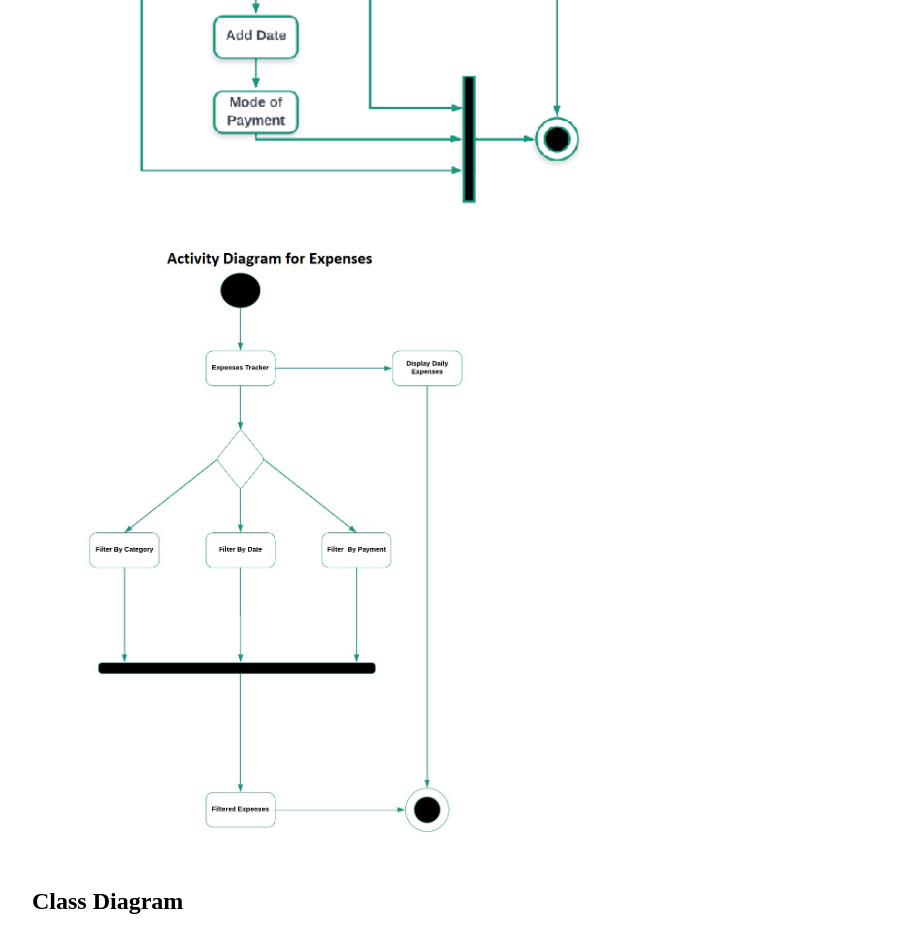
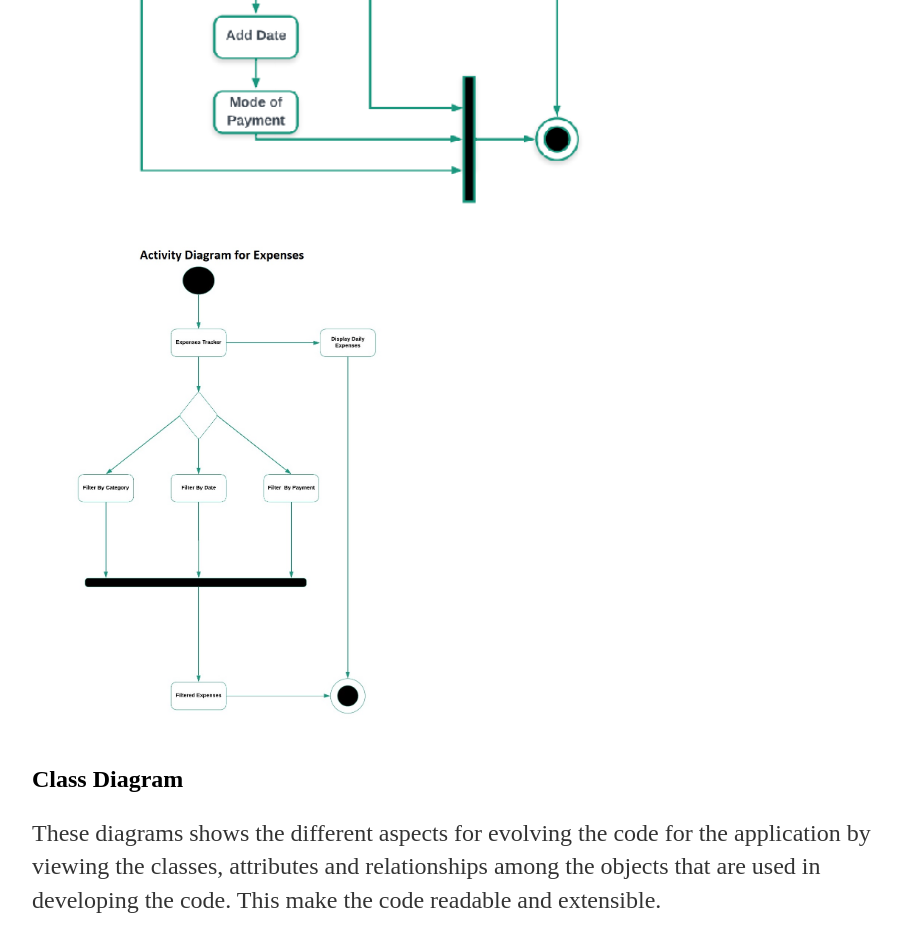
Before and after one commit to DBSE-teaching/isee2019-TeamMachine, a Jekyll site: the page built from docs/_posts/2019-05-13-System-Design.md, in a window 1280 px wide. Shown: the part 1537-2476 px from the top of the page, without its empty margins (160-1061 px from the left). Built offline with Jekyll 4.4.1, drawn with Linux system fonts in a browser that asks for light colours; a file with an impossible date is left out; grey boxes are pictures that could not be loaded.

Commit message:
Update 2019-05-13-System-Design.md

```diff
--- a/docs/_posts/2019-05-13-System-Design.md
+++ b/docs/_posts/2019-05-13-System-Design.md
@@ -16,9 +16,9 @@
 
 Activity Diagram
 
-![Activity1]({{site.baseurl}}/images/Activity1.png "Activity1"){:height="50%" width="70%"}
+![Activity1]({{site.baseurl}}/images/Activity1.png "Activity1"){:height="40%" width="70%"}
 
-![Activity2]({{site.baseurl}}/images/Activity2.jpeg "Activity2"){:height="30%" width="50%"}
+![Activity2]({{site.baseurl}}/images/Activity2.jpeg "Activity2"){:height="20%" width="40%"}
 
 ## Class Diagram
 
```
